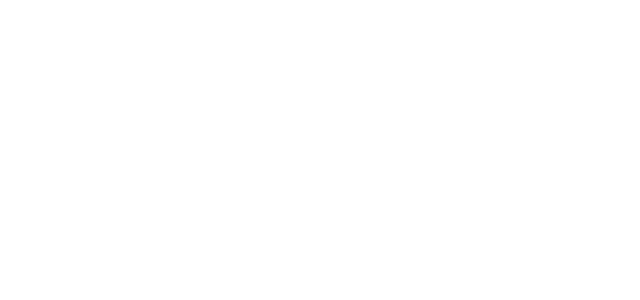
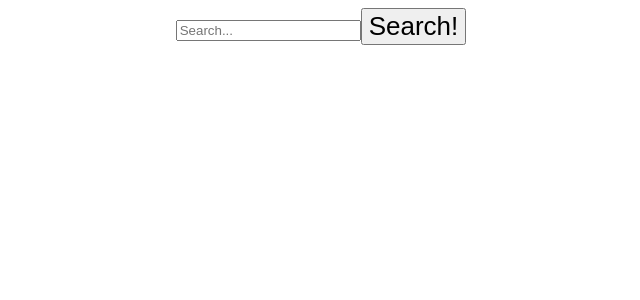
Before and after one commit to carljoeleriksson/ljudio, a React (Vite) app in the folder frontend/: page / in a window 1280 px wide. Shown: the top 300 px of the page, without its empty margins (319-959 px from the left). Built offline with nearby package versions, Linux system fonts and the light colour scheme.

Commit message:
SearchMedia component + home.jsx to test

```diff
--- a/frontend/src/App.jsx
+++ b/frontend/src/App.jsx
@@ -2,6 +2,7 @@
 import { BrowserRouter as Router, Route, Link } from 'react-router-dom';
 import Form from './components/Form';
 import Login from './components/Login';
+import Home from './pages/Home';
 import './App.css';
 
 function App() {
@@ -10,6 +11,7 @@
          <Router>
             <Route path="/registerMember" component={Form} />
             <Route path="/login" component={Login} />
+            <Route path="/" exact component={Home} />
          </Router>
       </div>
    );
--- /dev/null
+++ b/frontend/src/components/Search.jsx
@@ -0,0 +1,106 @@
+import React, { useState, useEffect } from 'react'
+
+function Search() {
+
+	const [error, setError] = useState(null);
+	const [isLoaded, setIsLoaded] = useState(false);
+	const [searchResult, setSearchResult] = useState([]);
+	const [searchTerm, setSearchTerm] = useState('');
+
+	async function fetchSearchResult(){
+
+		const response = await fetch('http://localhost:8000/api/search', {
+			method: 'POST',
+			body: JSON.stringify({
+				"searchType": "search",
+				"keyWord": searchTerm
+			}),
+			headers: {
+			  'Content-Type': 'application/json'
+			}
+		})
+		const data = await response.json();
+		console.log('Unfiltered searchresult:', data.content)
+		if(data){
+			setIsLoaded(true)
+			setSearchResult(data.content)
+		} else {
+			setIsLoaded(true)
+			setError(error)
+		}
+	}
+	return (
+		<>
+		<input
+			className="search-input"
+			type="text"
+			placeholder="Search..."
+			value={searchTerm}
+			onChange={e => setSearchTerm(e.target.value)}
+			/>
+		<button type="button" onClick={fetchSearchResult}>
+			Search!
+		</button>
+		{/* SEARCH RESULTS SONGS */}
+		<div className="songResContainer">
+			<ul className="songResults">
+				{
+				searchResult.filter(content => content.type == "song")
+				.map(song => (
+				<li key={song.videoId}>
+					<p className="song-title">{song.name}</p>
+					<p className="artist-name">{song.artist.name}</p>
+				</li>
+				))
+				}
+			</ul>
+		</div>
+		{/* SEARCH RESULTS ARTISTS */}
+		<div className="artistResContainer">
+			<ul className="artistResults">
+				{
+				searchResult.filter(content => content.type == "artist")
+				.map(artist => (
+				<li key={artist.browseId}>
+					<p className="artist-name">{artist.name}</p>
+				</li>
+				))
+				}
+			</ul>
+		</div>
+		{/* SEARCH RESULTS ALBUMS */}
+		<div className="albumResContainer">
+			<ul className="albumResults">
+				{
+				searchResult.filter(content => content.type == "album")
+				.map(album => (
+				<li key={album.browseId}>
+					<p className="album-name">{album.name}</p>
+				</li>
+				))
+				}
+			</ul>
+		</div>
+		</>
+	)
+}
+/* maybe put in the searchresult-component
+
+if (error) {
+        return <div>Error: {error.message}</div>;
+      } else if (!isLoaded) {
+        return <div>Loading...</div>;
+      } else {
+        return (
+          <ul>
+            {songs.map(song => (
+              <li key={song.id}>
+                {song.name} {song.artist.name}
+              </li>
+            ))}
+          </ul>
+        );
+	}
+*/
+
+export default Search
--- /dev/null
+++ b/frontend/src/pages/Home.jsx
@@ -0,0 +1,13 @@
+import React from 'react'
+
+import Search from '../components/Search';
+
+function Home() {
+	return (
+		<div>
+			<Search />
+		</div>
+	)
+}
+
+export default Home
```
Also changed, not shown: 2 other files (tests, documents, lock files or other folders).
